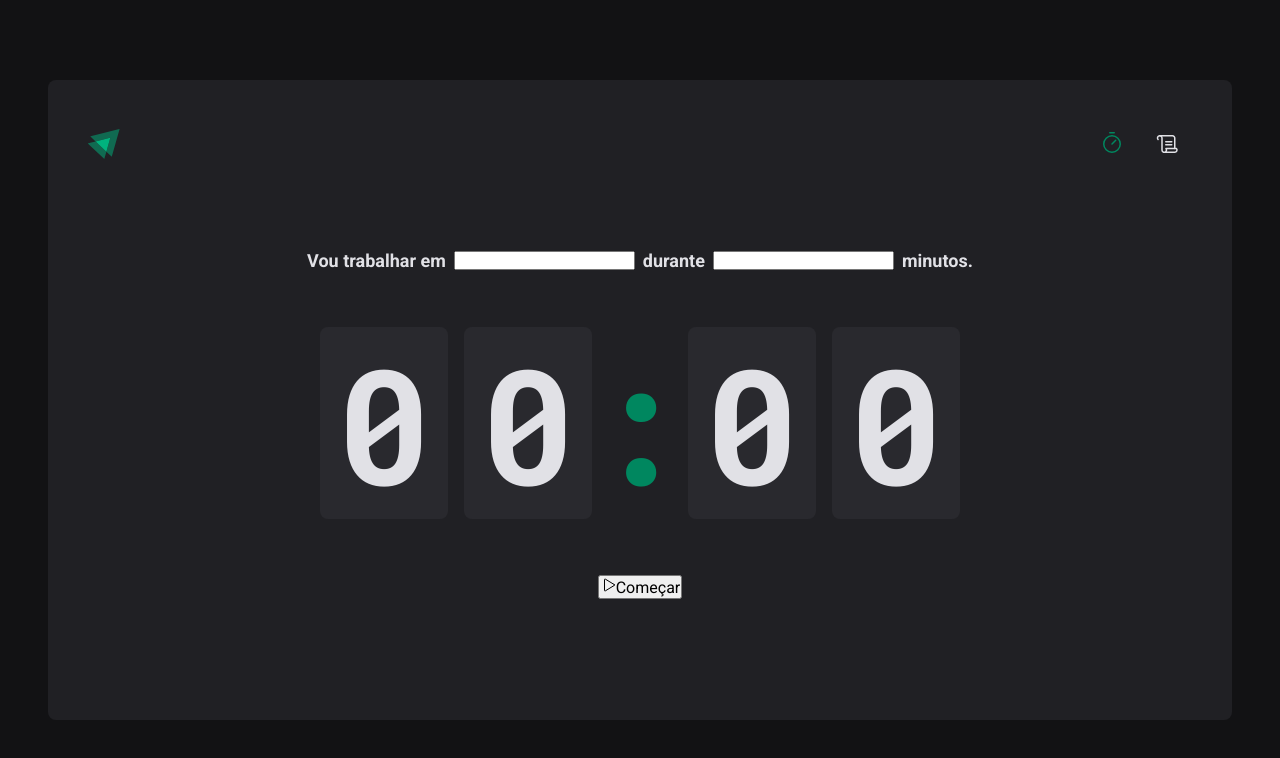
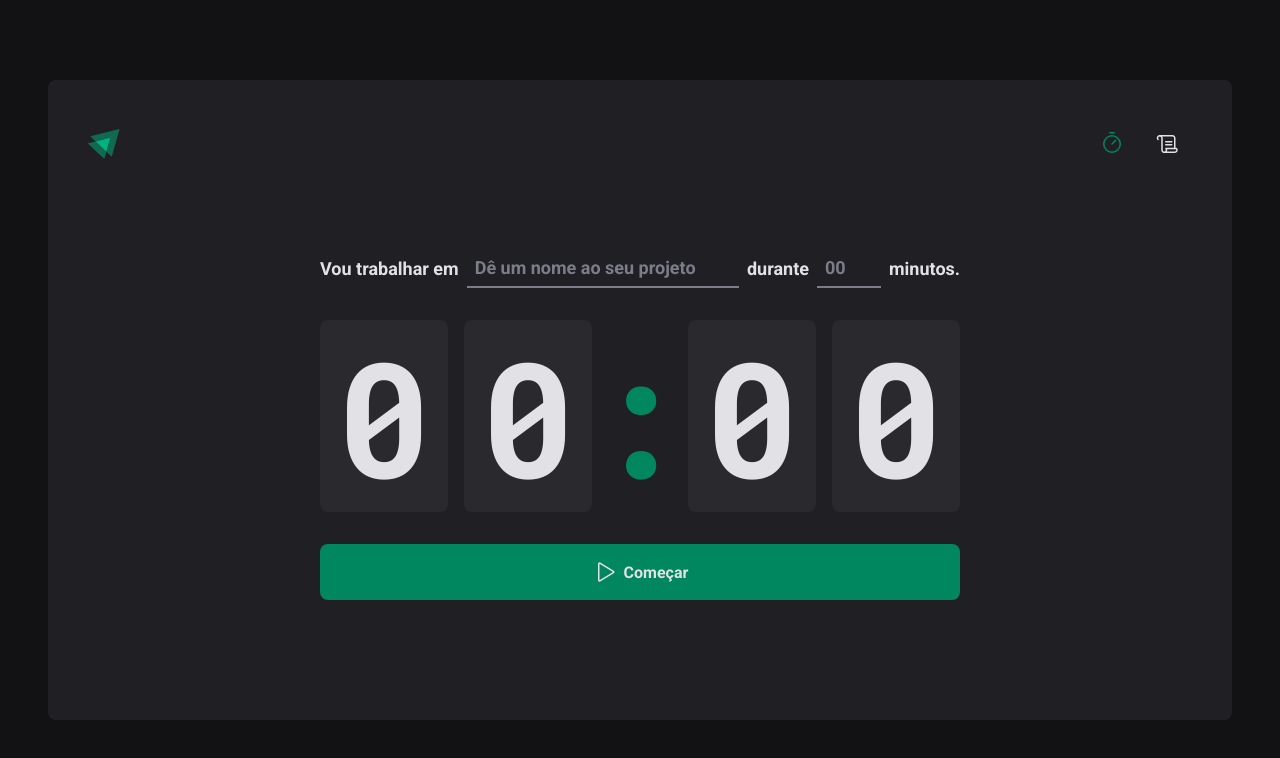
Before and after one commit to gabifrancamr/igniteTimer, a React (Vite) app: page / in a window 1280 px wide. Shown: the top 758 px of the page. Built offline with nearby package versions, Linux system fonts and the light colour scheme.

Commit message:
estilização botão e inputs

```diff
--- a/src/pages/Home/index.tsx
+++ b/src/pages/Home/index.tsx
@@ -1,8 +1,11 @@
 import { Play } from 'phosphor-react'
 import {
+  ButtonStartCount,
   CountdownContainer,
   FormContainer,
   HomeContainer,
+  InputMinute,
+  InputTask,
   Separator,
 } from './styles'
 
@@ -12,9 +15,13 @@ export function Home() {
       <form action="">
         <FormContainer>
           <label htmlFor="task">Vou trabalhar em</label>
-          <input type="text" id="task" />
+          <InputTask
+            type="text"
+            id="task"
+            placeholder="Dê um nome ao seu projeto"
+          />
           <label htmlFor="minutesAmount">durante</label>
-          <input type="number" id="minutesAmount" />
+          <InputMinute type="number" id="minutesAmount" placeholder="00" />
 
           <span>minutos.</span>
         </FormContainer>
@@ -27,10 +34,10 @@ export function Home() {
           <span>0</span>
         </CountdownContainer>
 
-        <button type="submit">
-          <Play />
+        <ButtonStartCount type="submit">
+          <Play size={24} />
           Começar
-        </button>
+        </ButtonStartCount>
       </form>
     </HomeContainer>
   )
--- a/src/pages/Home/styles.ts
+++ b/src/pages/Home/styles.ts
@@ -12,7 +12,7 @@ export const HomeContainer = styled.main`
     flex-direction: column;
     align-items: center;
     justify-content: center;
-    gap: 3.5rem;
+    gap: 2rem;
   }
 `
 
@@ -25,6 +25,34 @@ export const FormContainer = styled.div`
   color: ${(props) => props.theme['gray-100']};
   font-weight: bold;
   flex-wrap: wrap;
+`
+
+const BaseInput = styled.input`
+  height: 2.5rem;
+  padding: 0 0.5rem;
+  border: 0;
+  border-bottom: 2px solid ${(props) => props.theme['gray-500']};
+  color: ${(props) => props.theme['gray-100']};
+  background-color: transparent;
+  font-weight: bold;
+  font-size: 1.125rem;
+
+  &:focus {
+    box-shadow: none;
+    border-bottom: 2px solid ${(props) => props.theme['green-500']};
+  }
+
+  &::placeholder {
+    color: ${(props) => props.theme['gray-500']};
+  }
+`
+
+export const InputTask = styled(BaseInput)`
+  flex: 1;
+`
+
+export const InputMinute = styled(BaseInput)`
+  width: 4rem;
 `
 
 export const CountdownContainer = styled.div`
@@ -50,3 +78,17 @@ export const Separator = styled.div`
   color: ${(props) => props.theme['green-500']};
   overflow: hidden;
 `
+
+export const ButtonStartCount = styled.button`
+  width: 100%;
+  padding: 1rem 2.5rem;
+  display: flex;
+  justify-content: center;
+  align-items: center;
+  gap: 0.5rem;
+  border-radius: 8px;
+  background-color: ${(props) => props.theme['green-500']};
+  color: ${(props) => props.theme['gray-100']};
+  border: 0;
+  font-weight: bold;
+`
--- a/src/styles/global.ts
+++ b/src/styles/global.ts
@@ -18,7 +18,7 @@ export const GlobalStyle = createGlobalStyle`
         --webkit-font-smoothing: antialiased;
     }
 
-    body, input-security, textarea, button {
+    body, input, textarea, button {
         font-family: "Roboto", sans-serif;
         font-weight: 400;
         font-size: 1rem;
```
